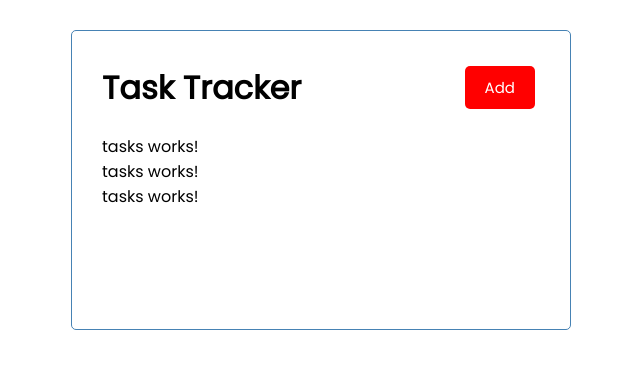
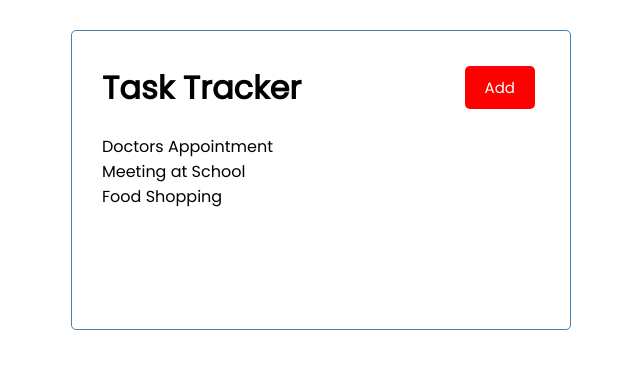
Before and after one commit to edwardgazitonline/traversyFive, an Angular app: page / in a window 1280 px wide. Shown: the top 368 px of the page, without its empty margins (319-959 px from the left). Built offline with nearby package versions, Linux system fonts and the light colour scheme.

Commit message:
Update tasks.component.html

```diff
--- a/src/app/components/tasks/tasks.component.html
+++ b/src/app/components/tasks/tasks.component.html
@@ -1 +1 @@
-<p *ngFor="let task of tasks">tasks works!</p>
+<p *ngFor="let task of tasks">{{task.text}}</p>
```
